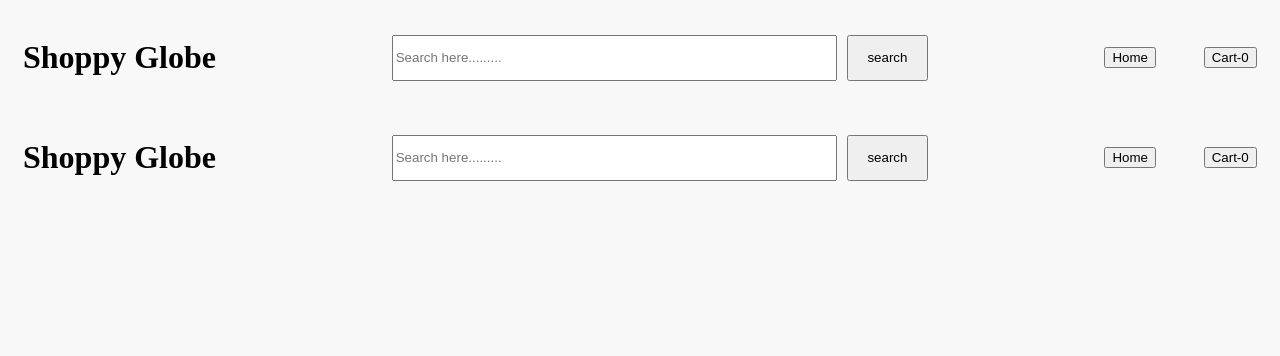
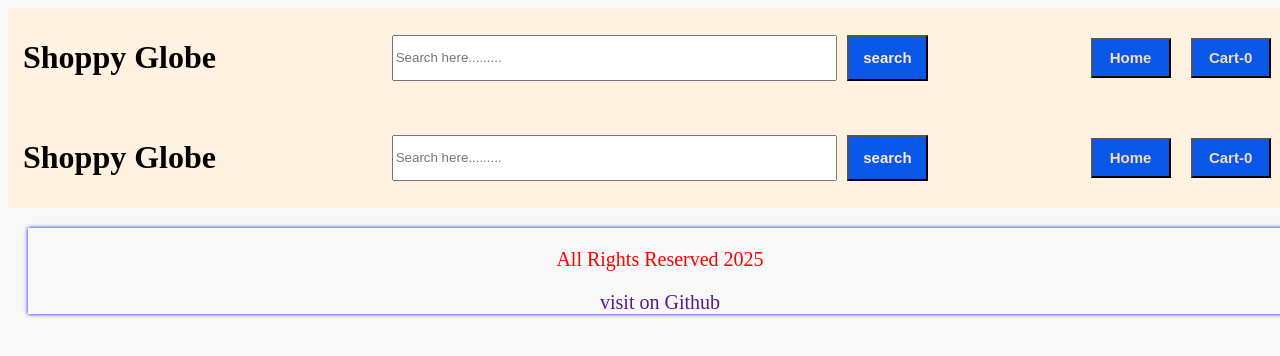
Before and after one commit to yaccir/shoppyglobe, a React (Vite) app: page /x in a window 1280 px wide. Shown: the top 356 px of the page. Built offline with nearby package versions, Linux system fonts and the light colour scheme.

Commit message:
some fixes in css and fixes in product detail component and add footer component

```diff
--- a/src/App.jsx
+++ b/src/App.jsx
@@ -16,6 +16,7 @@ const Cart=React.lazy(()=>{
 import { createBrowserRouter, Outlet } from "react-router";
 import { RouterProvider } from "react-router/dom";
 import Searched from "./components/Searched"
+import Footer from "./components/Footer";
 
 // import { Cart } from "./components/Cart";
 
@@ -39,6 +40,7 @@ export const App = () => {
         <Header/>
 
         <Outlet/>
+        <Footer/>
               </div>,
 
               children:[
--- /dev/null
+++ b/src/components/Footer.css
@@ -0,0 +1,27 @@
+.footercontainer{
+    width: 100%;
+    display: flex;
+    flex-direction: column;
+    align-items: center;
+    justify-content: center;
+    box-shadow: 0px 0px 4px blue ;
+    margin: 20px;
+}
+
+.footerp{
+    font-size: 20px;
+    color: red;
+}
+
+.footerlink{
+    font-size: 20px;
+    text-decoration: none;
+
+}
+
+@media (max-width:350px) {
+    .footerp{
+        font-size: 14px;
+    }
+
+}
--- a/src/components/Footer.jsx
+++ b/src/components/Footer.jsx
@@ -1,8 +1,11 @@
-import React from 'react'
+import "../components/Footer.css"
 
 const Footer = () => {
   return (
-    <div>Footer</div>
+    <div className="footercontainer">
+      <p className='footerp'>All Rights Reserved 2025</p>
+      <a href="" className='footerlink'> visit on Github</a>
+    </div>
   )
 }
 
--- a/src/components/Header.css
+++ b/src/components/Header.css
@@ -4,9 +4,36 @@
   height: auto;
   justify-content: space-between;
   align-items: center;
-
+  background-color: rgb(255, 242, 225);
   flex-wrap: wrap;
   padding: 10px 15px;
+}
+
+.btns{
+  width: 80px;
+  height: 40px;
+ background-color: rgb(10, 88, 233);
+ color:wheat;
+ margin: 10px;
+ font-size: 15px;
+ font-weight: bold;
+
+}
+.btns:hover{
+  transform: scale(1.05);
+  cursor: pointer;
+  background-color: blue;
+}
+.btnssearch{
+background-color: rgb(10, 88, 233);
+color: antiquewhite;
+font-size: 15px;
+font-weight: bold;
+}
+.btnssearch:hover{
+  transform: scale(1.05);
+  cursor: pointer;
+  background-color: blue;
 }
 
 /* Hamburger menu (mobile only visible) */
@@ -69,11 +96,7 @@
 .menusmall{
   display: none;
 }
-/* ===========================
-      RESPONSIVE DESIGN
-==============================*/
-
-/* ---------- Tablet (max 900px) ----------- */
+/* responsive design */
 @media (max-width: 900px){
 
 
@@ -93,7 +116,8 @@
   }
   .menusmall{
     display: block;
-    margin-left: 65% ;
+    margin-left: 60% ;
+
 
   }
   .nav-container{
@@ -124,7 +148,8 @@
   }
 
   .btnssearch{
-    width: 60%;
+    width: 30%;
+    font-size: 15px;
   }
 
   /* Navigation hide on mobile */
@@ -132,3 +157,10 @@
     display: none;
   }
 }
+@media (max-width:230px) {
+    .btnssearch{
+    width: 85%;
+    font-size: 15px;
+  }
+
+}
--- a/src/components/ProductDetail.css
+++ b/src/components/ProductDetail.css
@@ -2,17 +2,45 @@
     width: 100vw;
     display: flex;
     flex-direction: column;
+
+
 }
 .containerdetails{
     display: flex;
 
+    flex-wrap: wrap;
 }
 
 .imagecontofproduct{
-    width: 40%;
+    width: 30%;
     padding: 7px;
-    border: 1px solid red;
 
+
+}
+@media (max-width:763px) {
+    .detailscont{
+        border: 2px solid green;
+    }
+    .imagecontofproduct{
+        width: 80%;
+    }
+    .cont1{
+        flex-wrap: wrap;
+    }
+    .cont2{
+        flex-wrap: wrap;
+    }
+    .form-container{
+        flex-wrap: wrap;
+    }
+    .inputlabel{
+        flex-wrap: wrap;
+        gap: 10px;
+    }
+    .cont3{
+        flex-wrap: wrap;
+
+    }
 }
 
 .imageofprod{
--- a/src/components/ProductDetail.jsx
+++ b/src/components/ProductDetail.jsx
@@ -1,6 +1,6 @@
 import React, { useEffect, useState } from 'react'
 import "../components/ProductDetail.css"
-import {useParams} from "react-router";
+import {useNavigate, useParams} from "react-router";
 import { useDispatch, useSelector } from 'react-redux';
 import { addCartItem, setQuantities } from '../utils/cartSlice';
 
@@ -9,6 +9,7 @@ const ProductDetail = () => {
 
 
     const dispatch=useDispatch();
+    const navigate=useNavigate();
 
     const id2=useParams();
 
@@ -124,7 +125,7 @@ function handlequantity(e) {
              <label className='labelforinput' htmlFor="">Quantity:</label>
             <input onChange={handlequantity} value={inputqnty} className='inputqnty' type="number" />
            </div>
-            <button className='cartbutton'>Buy Now</button>
+            <button onClick={(e)=>{e.preventDefault(); navigate("/placeorder")}} className='cartbutton'>Buy Now</button>
             <button onClick={handleaddcart} className='cartbutton'>Add to Cart</button>
         </form>
      </div>
@@ -132,7 +133,7 @@ function handlequantity(e) {
          <div className='cont3'>
              <p>Minimum Order : {dataofitem.minimumOrderQuantity} </p>
           <p>Availaible Instock {dataofitem.stock}</p>
-          <p>Weight {dataofitem.weight}Kg</p>
+
          </div>
 
         <div className='cont4'>
@@ -153,10 +154,7 @@ function handlequantity(e) {
 
         </div>
 
-        <div>
-        <p>reviews</p>
 
-         </div>
 
 
    </div>}
--- a/src/components/ProductItem.jsx
+++ b/src/components/ProductItem.jsx
@@ -51,7 +51,7 @@ const navigate=useNavigate()
         <p className="itemname">{title}</p>
         <div className="pricencart">
           {/* price of the item */}
-        <p>{price}</p>
+        <p>${price}</p>
         {/* add to cart button */}
         <button onClick={handleaddcart} className="addcartbtn">add to cart</button>
         </div>
```
